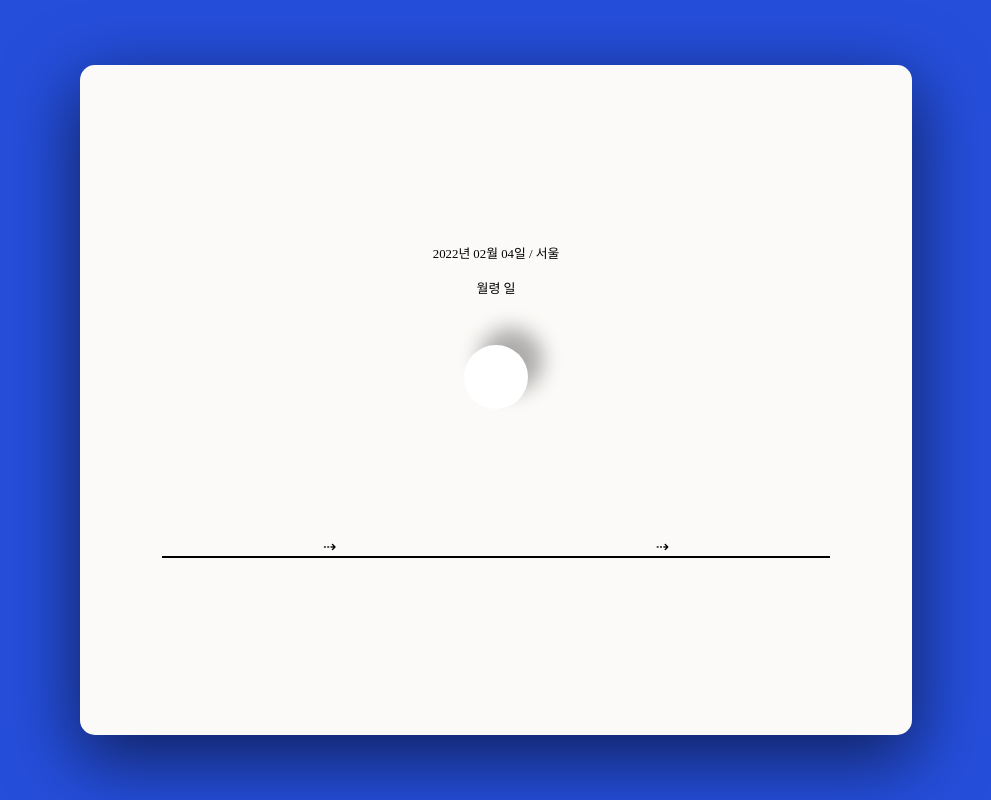
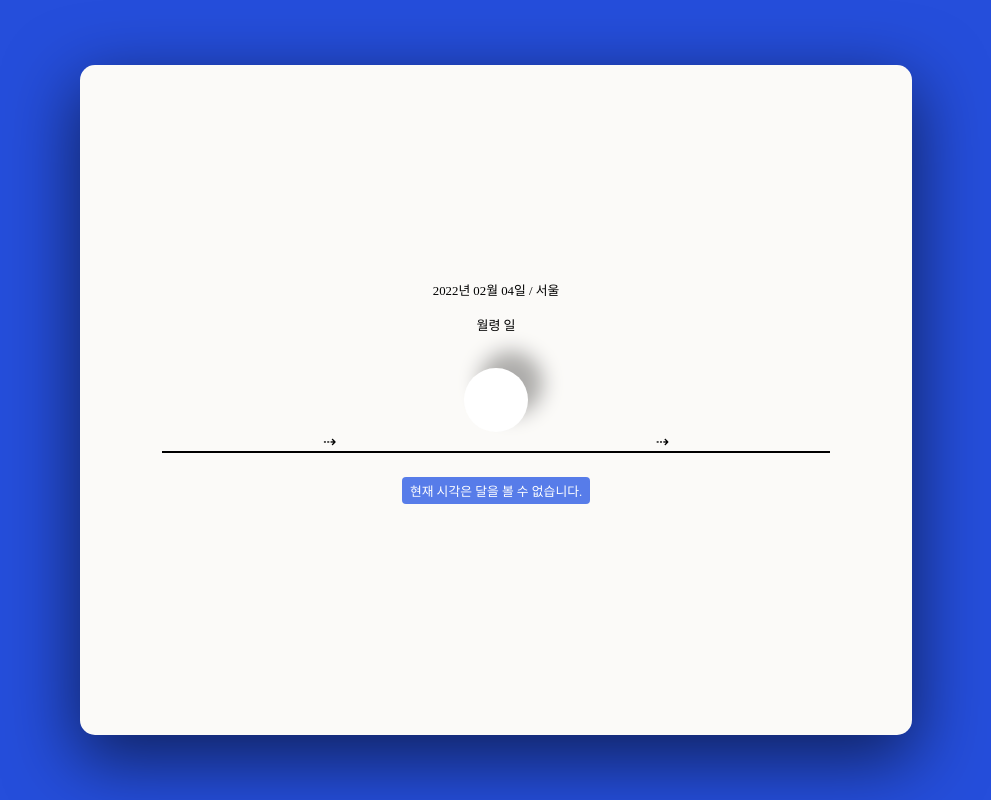
Before and after one commit to SaeWooKKang/PhaseOfTheMoon, a React app: page / in a window 1280 px wide. Shown: the whole page, without its empty margins (144-1135 px from the left). Built offline with nearby package versions, Linux system fonts and the light colour scheme; no server answers; a web font is replaced by a local one.

Commit message:
styled-components 적용 완료

```diff
--- a/client/src/components/sections/LunDay.jsx
+++ b/client/src/components/sections/LunDay.jsx
@@ -15,7 +15,7 @@ const LunDayWrapper = styled.div`
   }
   .lunAge {
     margin-top: 1rem;
-    margin-bottom: 3rem;
+    margin-bottom: 1.5rem;
 
     .date {
       display: flex;
--- a/client/src/components/sections/LunImage.jsx
+++ b/client/src/components/sections/LunImage.jsx
@@ -1,9 +1,9 @@
 import React from "react";
-import { useSelector } from "react-redux";
+import { useDispatch, useSelector } from "react-redux";
 import { go } from 'fxjs';
-import { useState, useEffect, useMemo } from "react";
-import { useRef } from "react";
+import { useState, useEffect } from "react";
 import styled from "styled-components";
+import { canISeeTheMoonAction } from '../../redux/reducers/moonSlice';
 
 const LunImageWrapper = styled.div`
   display: flex;
@@ -16,6 +16,7 @@ const LunImageWrapper = styled.div`
     flex-direction: column;
     align-items: center;
     width: 80%;
+    margin-bottom: 8px;
 
     .lun-img-by-date {
       display: flex;
@@ -39,37 +40,27 @@ const LunImageWrapper = styled.div`
   }
 `;
 
+const MoonDirection = styled.div`
+  width: 60%;
+  height: ${({ height }) => height || 'auto'};
+  margin-top: 10px;
+  display: flex;
+  justify-content: ${ ({ justifyContent }) => justifyContent || 'center' };
+  align-items: ${ ({ alignItems }) => alignItems || 'flex-start' };
+`;
+
 const LunImage = () => {
+  const dispatch = useDispatch();
   const day = useSelector(({lun: { day }}) => day);
   const { data, isLoading } = useSelector(({ lun }) => lun.cycle);
-  const [mentToggle, setMentToggle] = useState(true);
-  const [_, setRerender] = useState();
+  const [canISeeTheMoon, setCanISeeTheMoon] = useState(true);
+  const [directionCSS, setDirectionCSS] = useState({
+    justifyContent: '',
+    alignItems: '',
+    height:''
+  });
 
-  // styled-components로 변경할 css
-  const _left = useMemo(() => ({
-    width: '60%',
-    height: '12rem',
-    display:'flex',
-    justifyContent:'flex-start',
-    alignItems:'center',
-  }), []);
-  const _right = useMemo(() => ({
-    width: '60%',
-    height: '12rem',
-    display:'flex',
-    justifyContent:'flex-end',
-    alignItems:'center',
-  }), []);
-  const _center = useMemo(() => ({
-    width: '60%',
-    height: '12rem',
-    display:'flex',
-    justifyContent:'center',
-    alignItems:'flex-start',
-  }), []);
-  const styleMoonLocation = useRef(_center);
-
-  useEffect(() => findMoonLocation(), [isLoading]);
+  useEffect(() => findMoonLocationAndSet(), [isLoading]);
 
   // typeof data.moonset  // string
   const makeLunImgByDate = date => {
@@ -119,39 +110,45 @@ const LunImage = () => {
 
   const now = () => go(
     new Date(),
-    d => add(
-      String(d.getHours()),
-      String(d.getMinutes()))
+    date => add(
+      String(date.getHours()),
+      String(date.getMinutes()))
   );
 
-  const findMoonLocation = () => {
+  const findMoonLocationAndSet = () => {
     if (data) {
       const rise = toMinute(data.moonrise);
       const transit =  toMinute(data.moontransit);
       const set = toMinute(data.moonset);
-      // const nowTime = toMinute(now());
-      const nowTime = 700;
+      console.log(transit);
+      const nowTime = toMinute(now());
+      // const nowTime = 700;
 
-     /*
-     setRerender 함수는 styled-component 적용시 변경할것
-
-     inline css 설정시 state값 넣었더니 안되서
-     useRef로 변수 연결한거고,
-     useRef는 변경되어도 리렌더링 되지 않으므로 강제로 리렌더링시킨 것
-     */
       if (nowTime < rise) {
-        setMentToggle(false);
+        setCanISeeTheMoon(false);
       } else if ( nowTime < transit) {
-        styleMoonLocation.current = _left;
-        setRerender({});
+        setDirectionCSS({
+          justifyContent: 'flex-start',
+          alignItems: 'center',
+          height: '12rem'
+        });
+        dispatch(canISeeTheMoonAction());
       } else if (nowTime == transit) {
-        styleMoonLocation.current = _center;
-        setRerender({});
+        setDirectionCSS({
+          justifyContent: 'center',
+          alignItems: 'flex-start',
+          height: '12rem'
+        });
+        dispatch(canISeeTheMoonAction());
       } else if (nowTime < set) {
-        styleMoonLocation.current = _right;
-        setRerender({});
+        setDirectionCSS({
+          justifyContent: 'flex-end',
+          alignItems: 'center',
+          height: '12rem'
+        });
+        dispatch(canISeeTheMoonAction());
       } else {
-        setMentToggle(false);
+        setCanISeeTheMoon(false);
       }
     }
   };
@@ -160,24 +157,27 @@ const LunImage = () => {
     <LunImageWrapper>
       <div className='wrapper-child'>
 
-        { mentToggle || (
-          <div className='ment' style={{ backgroundColor:'#fff', padding:'4px 8px', marginBottom:'12px', borderRadius:'2px' }}>
-            현재 시각은 달을 볼 수 없습니다.
-          </div>)
-        }
-
-        <div className='container-lun-img-by-date' style={ styleMoonLocation.current }>
+        <MoonDirection
+          justifyContent={ directionCSS.justifyContent }
+          alignItems={ directionCSS.alignItems }
+          height={ directionCSS.height }
+          >
           <div className='lun-img-by-date'>
               { makeLunImgByDate(day.data) }
           </div>
-        </div>
+        </MoonDirection>
 
-        <div className='direction'>
-          <div>⇢</div>
-          <div>⇢</div>
-        </div>
+        {
+          !canISeeTheMoon ||
+            <>
+              <div className='direction'>
+                <div>⇢</div>
+                <div>⇢</div>
+              </div>
 
-        <hr className='horizon' />
+              <hr className='horizon' />
+            </>
+        }
       </div>
     </LunImageWrapper>
   );
--- a/client/src/components/sections/LunTime.jsx
+++ b/client/src/components/sections/LunTime.jsx
@@ -7,39 +7,57 @@ const LunTimeWrapper = styled.div`
   width: 100%;
   margin: 0;
   display: flex;
-  justify-content: center;
+  flex-direction:column;
+  align-items: center;
 
   .loading-ment {
+    width: 80%;
     display: flex;
-    justify-content: space-between;
+    justify-content: center;
   }
   .cnt-rise-transit-set {
     width: 100%;
     display: flex;
     justify-content: center;
+    /* margin-top: 1.3rem; */
+    .cnt-items-rise-transit-set {
+      display: flex;
+      width: 100%;
+      justify-content: center;
 
-    div {
+    }
+  }
+  .ment {
+      background-color: #577CE9;
+      padding: 4px 8px;
+      margin-top: 1rem;
+      margin-bottom: 1rem;
+      border-radius: 4px;
+      color: #fff;
+      font-size: 0.8rem;
+    }
+`;
+
+const CycleWrapper = styled.div`
   width: 80%;
-      display: flex;
-
-      .items-rise-transit-set {
-        width: 100%;
   display:flex;
-        justify-content: space-between;
+  align-items: center;
   font-size: 0.8rem;
+  flex-direction: ${props => props.flexDirection ? 'row' : `column`};
+  justify-content: ${props => props.flexDirection ? 'space-between': 'center' };
 
   .item-rise-transit-set {
     display: flex;
     justify-content: center;
   }
-      }
-    }
-  }
+
 `;
 
 const LunTime = () => {
   const dispatch = useDispatch();
   const { data, isLoading} = useSelector(state => state.lun.cycle);
+  // const canISeeTheMoon = useSelector(({ lun: { canISeeTheMoon } })=> canISeeTheMoon);
+  const canISeeTheMoon = false;
 
   useEffect(() => {dispatch(lunCycle())}, []);
 
@@ -48,18 +66,27 @@ const LunTime = () => {
       { isLoading
         ? <div clasName='loading-ment'>Loading...</div>
         : (
+          <>
             <div className='cnt-rise-transit-set'>
-              <div>
+              <div className='cnt-items-rise-transit-set'>
                 { data
                    &&
-                    <div className='items-rise-transit-set'>
+                    <CycleWrapper flexDirection={canISeeTheMoon}>
                       <div className='item-rise-transit-set'>월출 {data.moonrise}</div>
                       <div className='item-rise-transit-set'>월중 {data.moontransit}</div>
                       <div className='item-rise-transit-set'>월몰 {data.moonset}</div>
-                    </div>
+                    </CycleWrapper>
                 }
               </div>
             </div>
+
+            {
+              canISeeTheMoon ||
+                <div className='ment'>
+                  현재 시각은 달을 볼 수 없습니다.
+                </div>
+            }
+          </>
           )}
     </LunTimeWrapper>)
 };
--- a/client/src/redux/reducers/moonSlice.js
+++ b/client/src/redux/reducers/moonSlice.js
@@ -12,10 +12,13 @@ const moonSlice = createSlice({
     cycle: {
       isLoading: false,
       data: null
-    }
+    },
+    canISeeTheMoon: false,
   },
   reducers:{
-
+    canISeeTheMoonAction(state, action) {
+      state.canISeeTheMoon = true;
+    }
   },
   extraReducers:{
     [lunDay.pending]: (state, action) => {
@@ -41,4 +44,5 @@ const moonSlice = createSlice({
   }
 });
 
+export const { canISeeTheMoonAction } = moonSlice.actions;
 export default moonSlice.reducer;
```
Also changed, not shown: 1 other file (tests, documents, lock files or other folders). Lines whose indentation alone changed are shown as unchanged.
